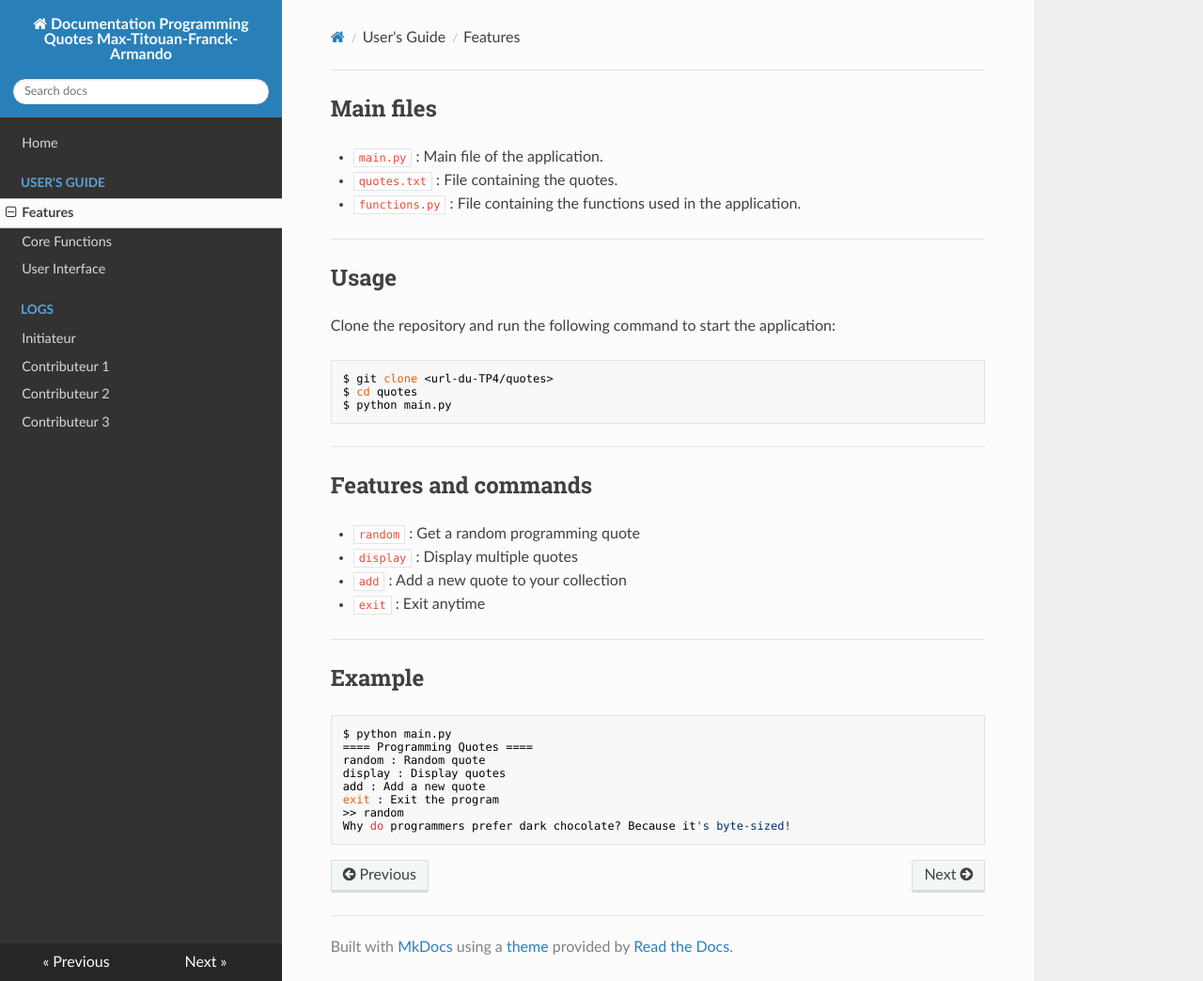
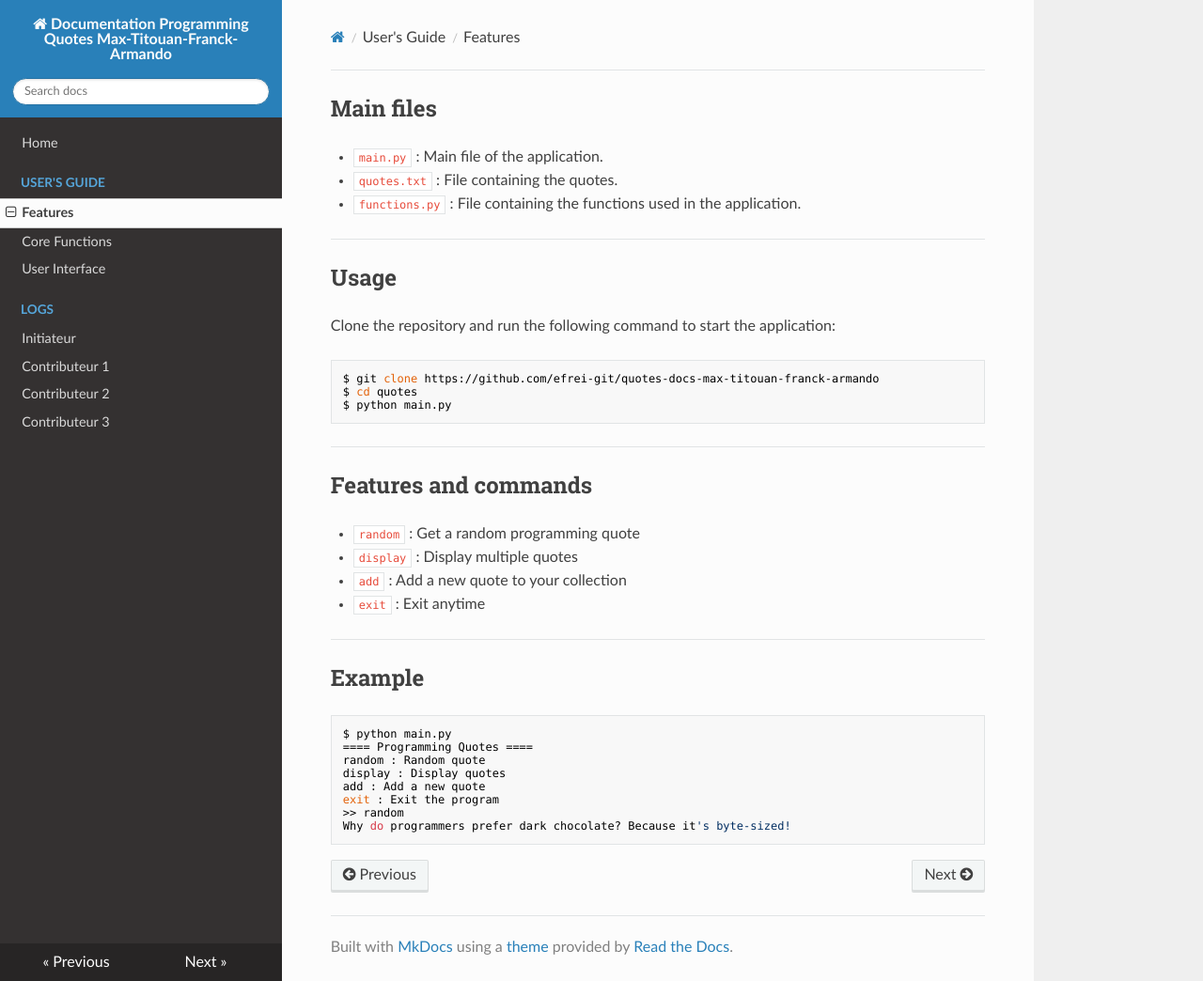
Before and after one commit to efrei-git/quotes-docs-max-titouan-franck-armando, an MkDocs documentation site: the page built from docs/features/features.md, in a window 1280 px wide and 1044 px high. Shown: the whole window at 94% size. Built offline with MkDocs 1.6.1, drawn with Linux system fonts in a browser that asks for light colours; nearby versions of some CDN libraries; some of the changed lines change nothing that is shown.

Commit message:
refact features: add repository link

````diff
--- a/docs/features/features.md
+++ b/docs/features/features.md
@@ -11,7 +11,7 @@
 Clone the repository and run the following command to start the application:
 
 ```bash
-$ git clone <url-du-TP4/quotes>
+$ git clone https://github.com/efrei-git/quotes-docs-max-titouan-franck-armando
 $ cd quotes
 $ python main.py
 ```
````
